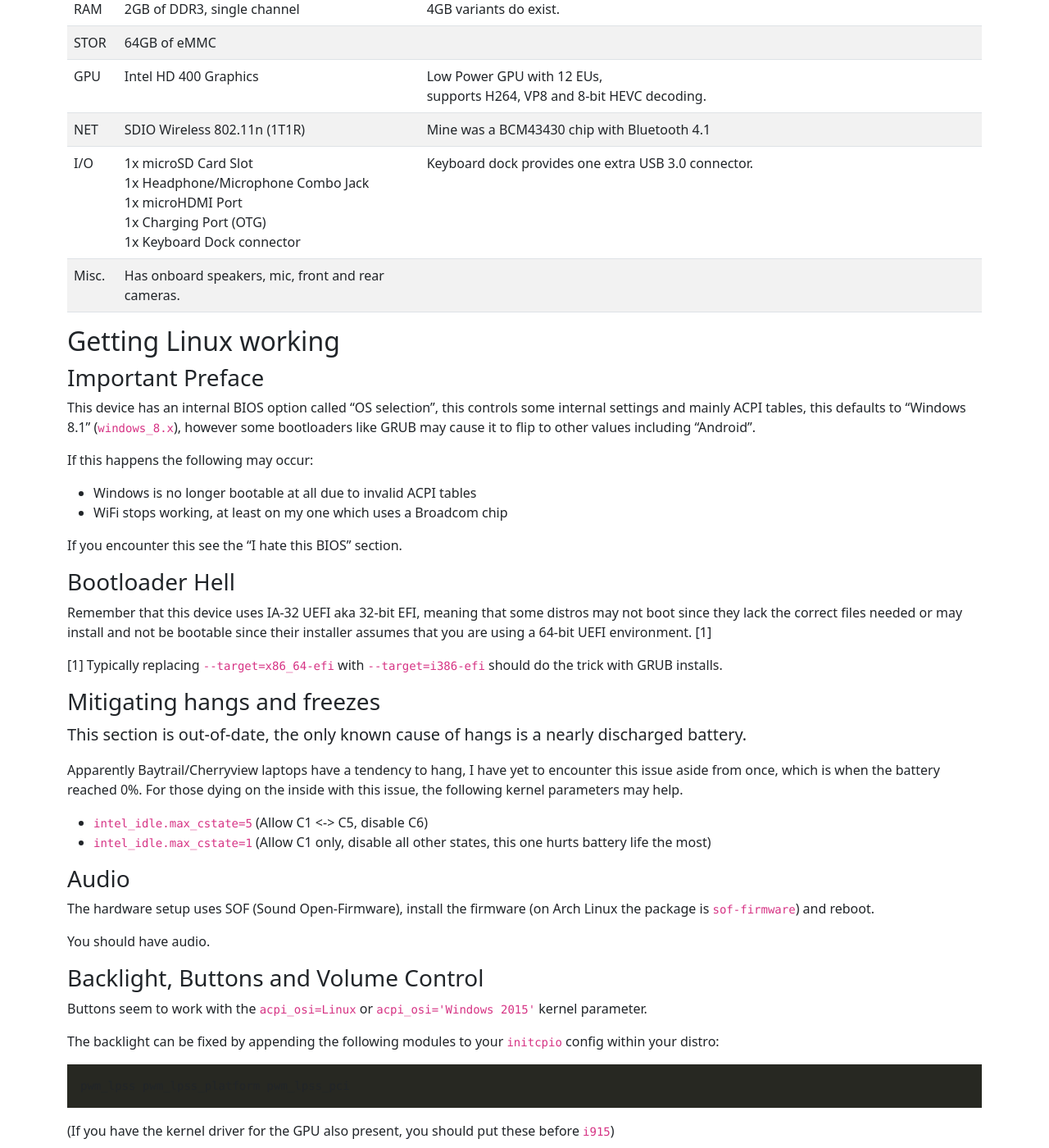
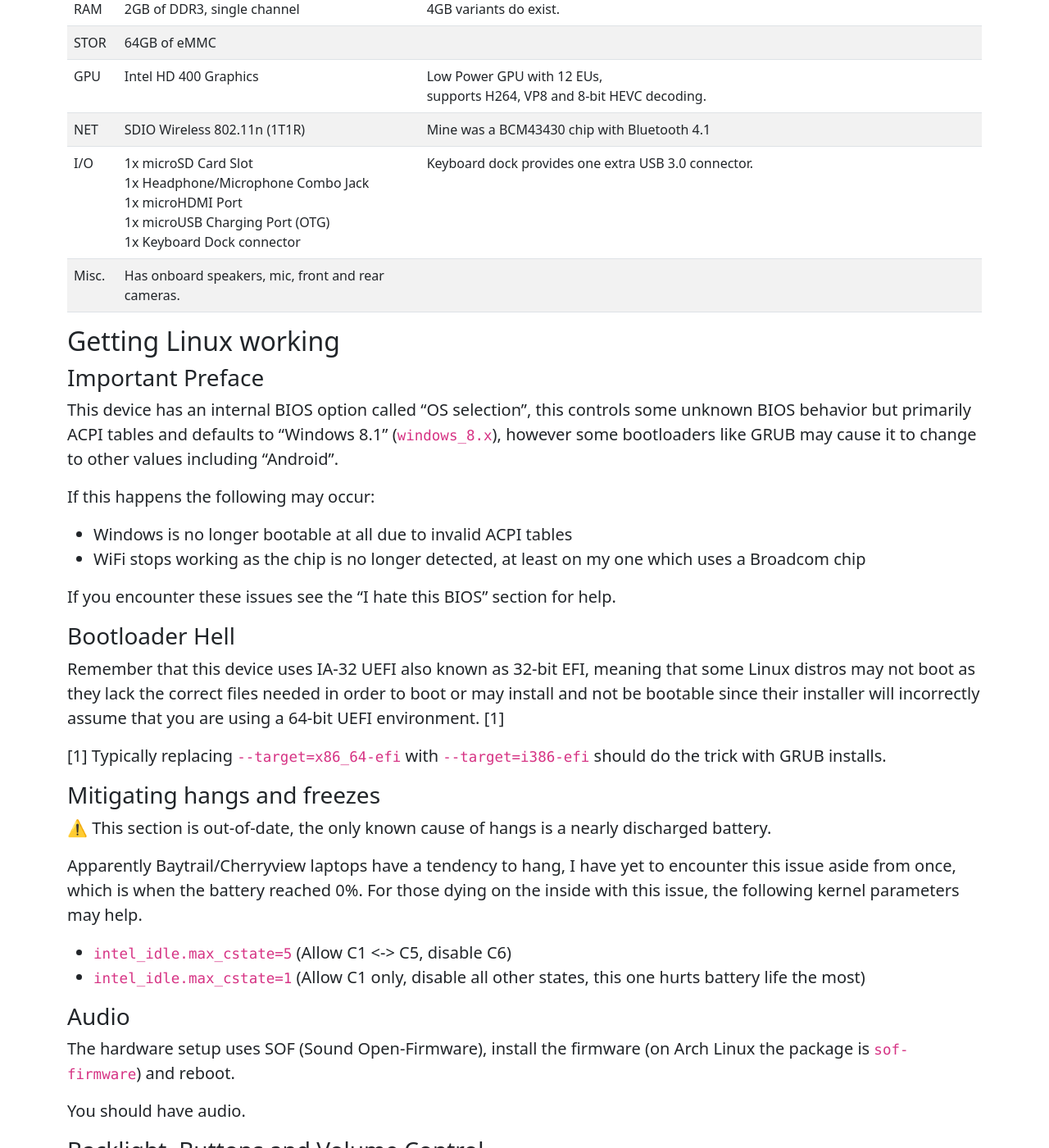
Before and after one commit to irql-notlessorequal/irql-notlessorequal.github.io, a Jekyll site: the page built from _posts/2023-01-12-Acer-S1003-Guide.md, in a window 1280 px wide and 1400 px high, scrolled down 431 px. Shown: the whole window at 82% size. Built offline with Jekyll 4.4.1, drawn with Linux system fonts in a browser that asks for light colours.

Commit message:
fix typos
Made some.

````diff
--- a/_posts/2023-01-12-Acer-S1003-Guide.md
+++ b/_posts/2023-01-12-Acer-S1003-Guide.md
@@ -14,126 +14,126 @@ I wanted to publish some fairly old notes about this device and warn those that
 | STOR  | 64GB of eMMC                                                                                                                            |                                                                                                                                                             |
 | GPU   | Intel HD 400 Graphics                                                                                                                   | Low Power GPU with 12 EUs,<br>supports H264, VP8 and 8-bit HEVC decoding.                                                                                   |
 | NET   | SDIO Wireless 802.11n (1T1R)                                                                                                            | Mine was a BCM43430 chip with Bluetooth 4.1                                                                                                                 |
-| I/O   | 1x microSD Card Slot<br>1x Headphone/Microphone Combo Jack<br>1x microHDMI Port<br>1x Charging Port (OTG)<br>1x Keyboard Dock connector | Keyboard dock provides one extra USB 3.0 connector.                                                                                                         |
+| I/O   | 1x microSD Card Slot<br>1x Headphone/Microphone Combo Jack<br>1x microHDMI Port<br>1x microUSB Charging Port (OTG)<br>1x Keyboard Dock connector | Keyboard dock provides one extra USB 3.0 connector.                                                                                                         |
 | Misc. | Has onboard speakers, mic, front and rear<br>cameras.                                                                                   |                                                                                                                                                             |
 
 ## Getting Linux working
 
 ### Important Preface
 
-This device has an internal BIOS option called "OS selection", this controls some internal settings and mainly ACPI tables, this defaults
-to "Windows 8.1" (`windows_8.x`), however some bootloaders like GRUB may cause it to flip to other values including "Android".
+> This device has an internal BIOS option called "OS selection", this controls some unknown BIOS behavior but
+primarily ACPI tables and defaults to "Windows 8.1" (`windows_8.x`), however some bootloaders like GRUB may cause it to change to other values including "Android".
 
-If this happens the following may occur:
+> If this happens the following may occur:
 
-- Windows is no longer bootable at all due to invalid ACPI tables
-- WiFi stops working, at least on my one which uses a Broadcom chip
+> - Windows is no longer bootable at all due to invalid ACPI tables
+> - WiFi stops working as the chip is no longer detected, at least on my one which uses a Broadcom chip
 
-If you encounter this see the "I hate this BIOS" section.
+> If you encounter these issues see the "I hate this BIOS" section for help.
 
 ### Bootloader Hell
 
-Remember that this device uses IA-32 UEFI aka 32-bit EFI, meaning that some distros may not boot since
-they lack the correct files needed or may install and not be bootable since their installer assumes that
-you are using a 64-bit UEFI environment. [1]
+> Remember that this device uses IA-32 UEFI also known as 32-bit EFI, meaning that some Linux distros may not boot as
+they lack the correct files needed in order to boot or may install and not be bootable since their installer will
+incorrectly assume that you are using a 64-bit UEFI environment. [1]
 
-[1] Typically replacing `--target=x86_64-efi` with `--target=i386-efi` should do the trick with GRUB installs.
+> [1] Typically replacing `--target=x86_64-efi` with `--target=i386-efi` should do the trick with GRUB installs.
 
 ### Mitigating hangs and freezes
 
-> This section is out-of-date, the only known cause of hangs is a nearly discharged battery.
+> ⚠️ This section is out-of-date, the only known cause of hangs is a nearly discharged battery.
 
-Apparently Baytrail/Cherryview laptops have a tendency to hang, I have yet to encounter this issue aside from once, which is when the battery reached 0%.
-For those dying on the inside with this issue, the following kernel parameters may help.
+> Apparently Baytrail/Cherryview laptops have a tendency to hang, I have yet to encounter this issue aside from once, which is when the battery reached 0%.
+> For those dying on the inside with this issue, the following kernel parameters may help.
 
-- `intel_idle.max_cstate=5` (Allow C1 <-> C5, disable C6)
-- `intel_idle.max_cstate=1` (Allow C1 only, disable all other states, this one hurts battery life the most)
+> - `intel_idle.max_cstate=5` (Allow C1 <-> C5, disable C6)
+> - `intel_idle.max_cstate=1` (Allow C1 only, disable all other states, this one hurts battery life the most)
 
 ### Audio
 
-The hardware setup uses SOF (Sound Open-Firmware), install the firmware (on Arch Linux the package is `sof-firmware`) and reboot.
+> The hardware setup uses SOF (Sound Open-Firmware), install the firmware (on Arch Linux the package is `sof-firmware`) and reboot.
 
-You should have audio.
+> You should have audio.
 
 ### Backlight, Buttons and Volume Control
 
-Buttons seem to work with the `acpi_osi=Linux` or `acpi_osi='Windows 2015'` kernel parameter.
+> Buttons seem to work with the `acpi_osi=Linux` or `acpi_osi='Windows 2015'` kernel parameter.
 
-The backlight can be fixed by appending the following modules to your `initcpio` config within your distro:
+> The backlight can be fixed by appending the following modules to your `initcpio` config within your distro:
 
-```
-pwm_lpss pwm_lpss_platform pwm_lpss_pci
-```
+> ```
+> pwm_lpss pwm_lpss_platform pwm_lpss_pci
+> ```
 
-(If you have the kernel driver for the GPU also present, you should put these before `i915`)
+> (If you have the kernel driver for the GPU also present, you should put these before `i915`)
 
-You may also encounter some PMIC errors or SoC related errors, to fix those append the following also:
+> You may also encounter some PMIC errors or SoC related errors, to fix those append the following also:
 
-```
-axp20x axp20x_i2c axp288_adc
-```
+> ```
+> axp20x axp20x_i2c axp288_adc
+> ```
 
 ### Bluetooth
 
-The HCD files are not available in Linux by default, on Arch Linux this can be solved by installing the `brcm43xx-firmware`
+> The HCD files are not available in Linux by default, on Arch Linux this can be solved by installing the `brcm43xx-firmware`
 package which is available on the AUR.
 
 ### Suspend
 
-Seems to work just fine because it's an `s2idle` platform.
+> Seems to work just fine because it's an `s2idle` platform.
 
 ## I hate this BIOS.
 
-This tablet uses an InsydeH2O BIOS environment, cool.
+> This tablet uses an InsydeH2O BIOS environment, cool.
 
-It exposes a massive amount of options and by that I mean like eight of them, all of them useless.
+> It exposes a massive amount of options and by that I mean like eight of them, all of them useless.
 
-However, there is a way to access the internal options and change them around, you'll need to find a copy of the leaked InsydeH2O tools
+> However, there is a way to access the internal options and change them around, you'll need to find a copy of the leaked InsydeH2O tools
 that are probably still findable on the Internet assuming they haven't been DMCA'd out of existence.
 
-The file you are looking for is `h2ouve-100.00.16.12-1.bin.src.rpm`, this is the UEFI Variable Editor that provides the means of changing settings through the CLI or a Web Browser, (not joking) extract it using `rpm2cpio -i ...bin.src.rpm | cpio -idmv` and you should get two `.tar.bz2` files of which one is a 32-bit version and the other is a 64-bit version, you'll want the 64-bit version since you are using a 64-bit Linux kernel unless you are truly insane.
+> The file you are looking for is `h2ouve-100.00.16.12-1.bin.src.rpm`, this is the UEFI Variable Editor that provides the means of changing settings through the CLI or a Web Browser, (not joking) extract it using `rpm2cpio -i ...bin.src.rpm | cpio -idmv` and you should get two `.tar.bz2` files of which one is a 32-bit version and the other is a 64-bit version, you'll want the 64-bit version since you are using a 64-bit Linux kernel unless you are truly insane.
 
-Extract the 64-bit version of the `.tar.bz2` into a folder of your choice and you should have a bunch of files, so we can go edit the BIOS now?
+> Extract the 64-bit version of the `.tar.bz2` into a folder of your choice and you should have a bunch of files, so we can go edit the BIOS now?
 
-No.
+> No.
 
-First we need to patch, compile and load a kernel module that lets the software access the BIOS.
+> First we need to patch, compile and load a kernel module that lets the software access the BIOS.
 
-Go into the `driver` folder.
+> Go into the `driver` folder.
 
-Open the `phy_alloc.c` file and prepare to make the following changes:
+> Open the `phy_alloc.c` file and prepare to make the following changes:
 
 > If your running kernel version is Linux 5.12 or newer, remove the following line at the bottom:
 
-```
-    MODULE_SUPPORTED_DEVICE( "Insyde" );
-```
+> ```
+> MODULE_SUPPORTED_DEVICE( "Insyde" );
+> ```
 
 > If your running kernel version is Linux 6.4 or newer, change the following line:
 
-```
--	pDrvDevClass = class_create (THIS_MODULE, DEVICE_NAME);
-+	pDrvDevClass = class_create (DEVICE_NAME);
-```
+> ```
+> -	pDrvDevClass = class_create (THIS_MODULE, DEVICE_NAME);
+> +	pDrvDevClass = class_create (DEVICE_NAME);
+> ```
 
-Run `make` to compile the package with the `Makefile` provided and you should have `phy_alloc.ko`
+> Run `make` to compile the package with the `Makefile` provided and you should have `phy_alloc.ko`
 in the directory.
 
-You can run `sudo insmod phy_alloc.ko` to load the kernel module, you are now all set and can
+> You can run `sudo insmod phy_alloc.ko` to load the kernel module, you are now all set and can
 go back to the main directory.
 
-Now we can run `sudo ./h2ouve-lx64` and edit variables, you can also launch the GUI if you have
+> Now we can run `sudo ./h2ouve-lx64` and edit variables, you can also launch the GUI if you have
 GTK2 available in your OS but be warned that many browsers won't launch under a `root` account
 if you wish to launch the Web Browser version of the BIOS editor.
 
-To undo the broken ACPI tables run the following command:
+> To undo the broken ACPI tables run the following command:
 
-```
-sudo ./h2ouve-lx64 -d40 -m os_selection windows_8.x
-```
+> ```
+> sudo ./h2ouve-lx64 -d40 -m os_selection windows_8.x
+> ```
 
-Then reboot, remember the above section about the bootloader.
+> Then reboot, remember the above section about the bootloader.
 
-Finally, for those that wish to dig more with their BIOS remember this too:
+> Finally, for those that wish to dig more with their BIOS remember this too:
 
-**THERE IS A HIDDEN OPTION CALLED "H2OUVE", WHATEVER YOU DO, DO NOT DISABLE THIS OPTION.**
+> **THERE IS A HIDDEN OPTION CALLED "H2OUVE", WHATEVER YOU DO, DO NOT DISABLE THIS OPTION.**
````
